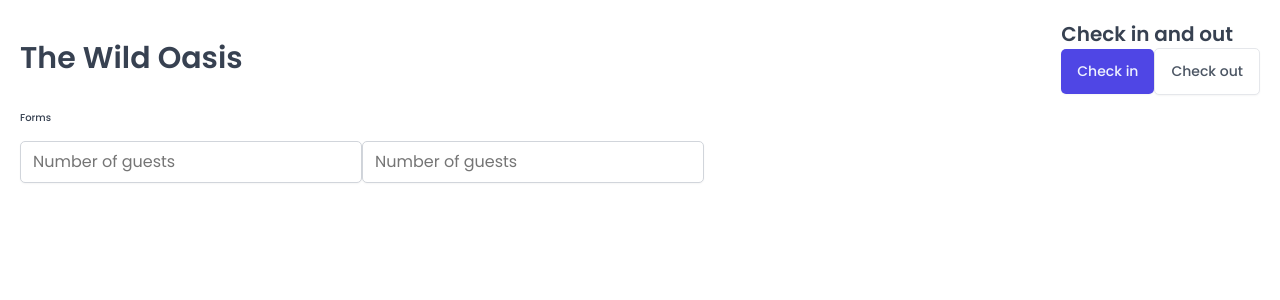
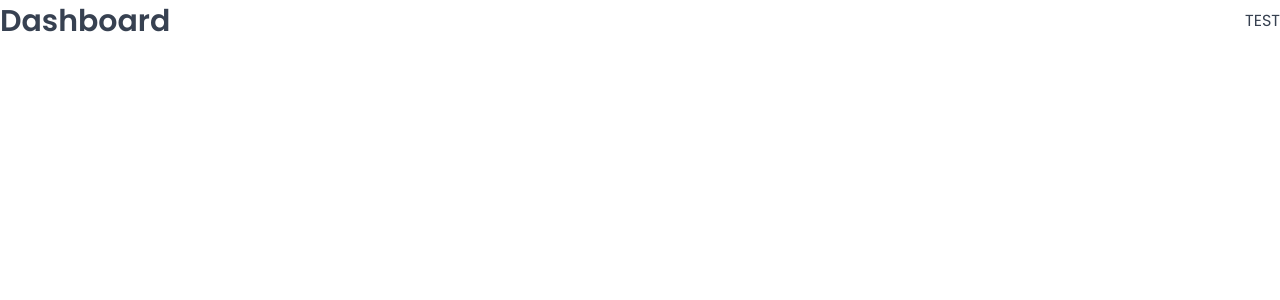
Before and after one commit to iskandar13abdurakhmonov/the-wild-oasis, a React (Vite) app: page /dashboard in a window 1280 px wide. Shown: the top 300 px of the page. Built offline with nearby package versions, Linux system fonts and the light colour scheme; a web font is replaced by a local one.

Commit message:
set up pages and routes

```diff
--- a/package.json
+++ b/package.json
@@ -12,6 +12,7 @@
   "dependencies": {
     "react": "^18.2.0",
     "react-dom": "^18.2.0",
+    "react-router-dom": "^6.20.0",
     "styled-components": "^6.1.1"
   },
   "devDependencies": {
--- a/src/App.jsx
+++ b/src/App.jsx
@@ -1,51 +1,66 @@
-import styled from 'styled-components'
+import React from 'react'
+import { BrowserRouter, Navigate, Route, Routes } from 'react-router-dom'
+
 import GlobalStyles from './styles/GlobalStyles'
-import Button from './ui/Button'
-import Input from './ui/Input'
-import Heading from './ui/Heading'
-import Row from './ui/Row'
 
-const StyledApp = styled.div`
-    padding: 20px;
-`
+import Dashboard from './pages/Dashboard'
+import Bookings from './pages/Bookings'
+import Cabins from './pages/Cabins'
+import Users from './pages/Users'
+import Settings from './pages/Settings'
+import Account from './pages/Account'
+import Login from './pages/Login'
+import PageNotFound from './pages/PageNotFound'
 
-function App() {
+export default function App() {
     return (
         <>
             <GlobalStyles />
-            <StyledApp>
-                <Row>
-                    <Row type="horizontal">
-                        <Heading as="h1">The Wild Oasis</Heading>
-
-                        <div>
-                            <Heading as="h2">Check in and out</Heading>
-                            <Button onClick={() => alert('Check in')}>
-                                Check in
-                            </Button>
-                            <Button variations='secondary' size='medium' onClick={() => alert('Check out')}>
-                                Check out
-                            </Button>
-                        </div>
-                    </Row>
-
-                    <Row>
-                        <Heading as="h3">Forms</Heading>
-                        <form>
-                            <Input
-                                type="number"
-                                placeholder="Number of guests"
+            <BrowserRouter>
+                <Routes>
+                    <Route
+                        index
+                        element={
+                            <Navigate
+                                replace
+                                to="dashboard"
                             />
-                            <Input
-                                type="number"
-                                placeholder="Number of guests"
-                            />
-                        </form>
-                    </Row>
-                </Row>
-            </StyledApp>
+                        }
+                    />
+                    <Route
+                        path="dashboard"
+                        element={<Dashboard />}
+                    />
+                    <Route
+                        path="bookings"
+                        element={<Bookings />}
+                    />
+                    <Route
+                        path="cabins"
+                        element={<Cabins />}
+                    />
+                    <Route
+                        path="users"
+                        element={<Users />}
+                    />
+                    <Route
+                        path="settings"
+                        element={<Settings />}
+                    />
+                    <Route
+                        path="account"
+                        element={<Account />}
+                    />
+                    <Route
+                        path="login"
+                        element={<Login />}
+                    />
+                    <Route
+                        path="*"
+                        element={<PageNotFound />}
+                    />
+                </Routes>
+            </BrowserRouter>
         </>
     )
 }
-
-export default App
```
Also changed, not shown: 1 other file (tests, documents, lock files or other folders).
